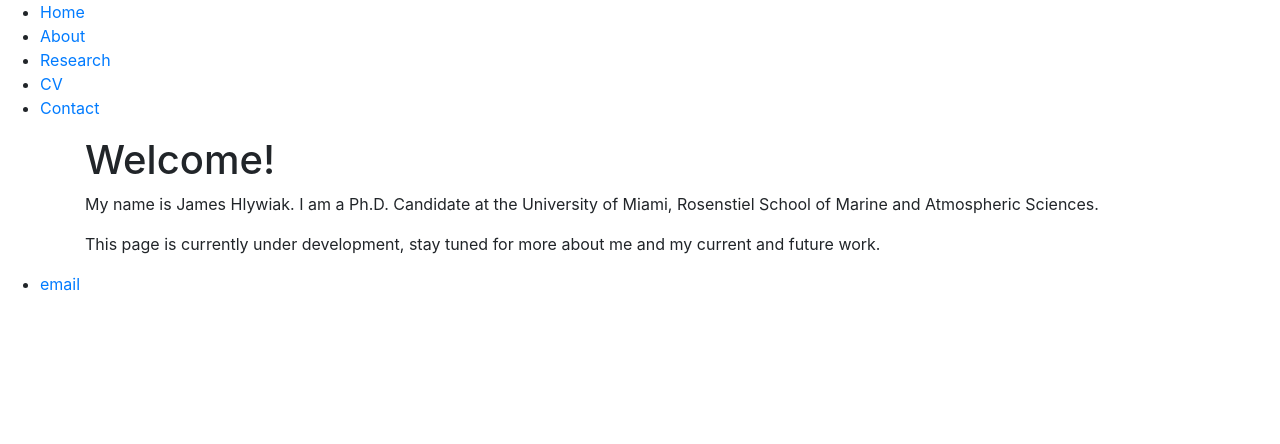
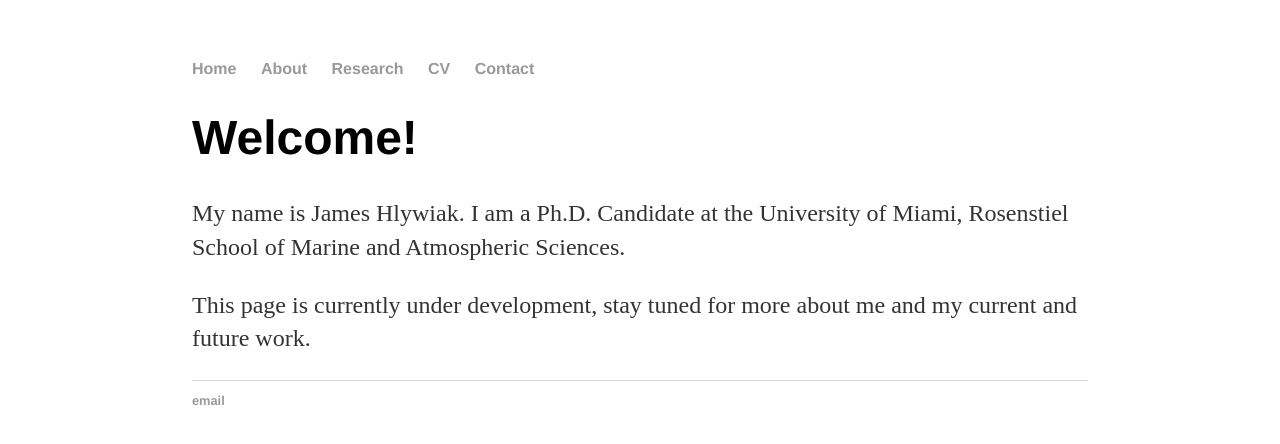
Before and after one commit to jameshlywiak/jameshlywiak.github.io, a Jekyll site: the page index.html, which Jekyll copies as it is, in a window 1280 px wide. Shown: the top 444 px of the page. Built offline with Jekyll 4.4.1, drawn with Linux system fonts in a browser that asks for light colours.

Commit message:
Update index.html

```diff
--- a/index.html
+++ b/index.html
@@ -3,7 +3,7 @@
 		<head>
 			<title>James Hlywiak, RSMAS</title>
 			<!-- link to main stylesheet -->
-			<link rel="stylesheet" href="https://stackpath.bootstrapcdn.com/bootstrap/4.3.1/css/bootstrap.min.css" integrity="sha384-ggOyR0iXCbMQv3Xipma34MD+dH/1fQ784/j6cY/iJTQUOhcWr7x9JvoRxT2MZw1T" crossorigin="anonymous">
+			<link rel="stylesheet" type="text/css" href="/css/main.css">
 		</head>
 		<body>
 			<nav>
```
